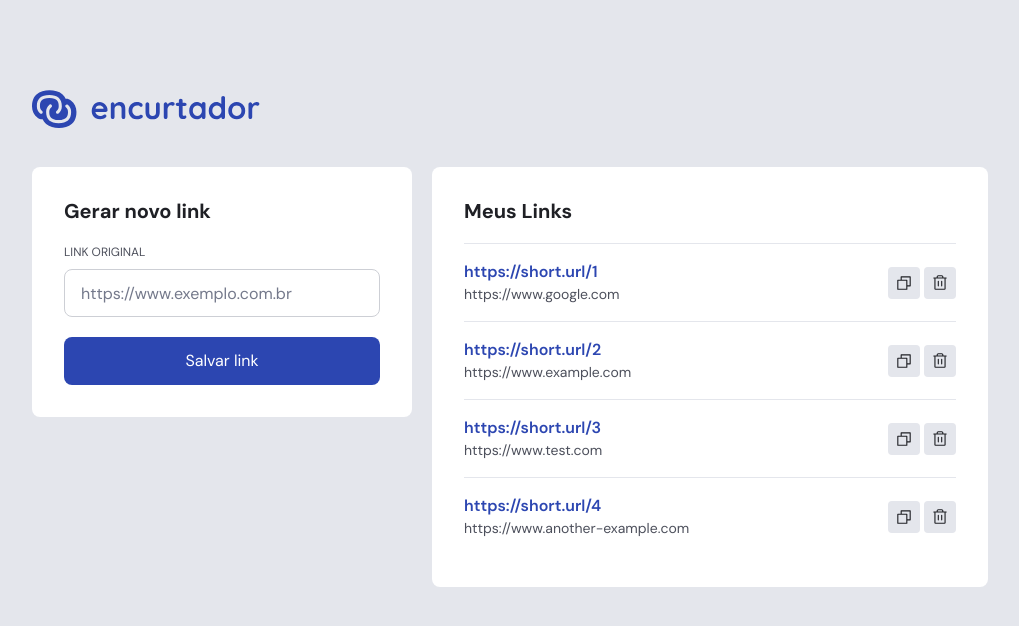
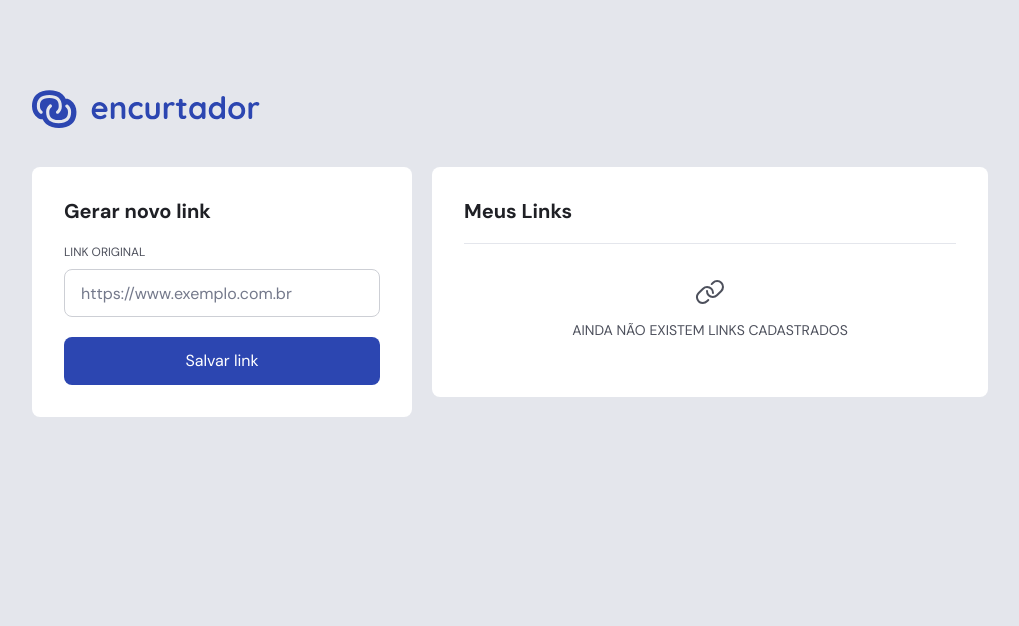
Before and after one commit to ClodoaldoDantas/encurtador-de-links-web, a React (Vite) app: page / in a window 1280 px wide. Shown: the top 626 px of the page, without its empty margins (130-1149 px from the left). Built offline with nearby package versions, Linux system fonts and the light colour scheme.

Commit message:
feat: add ShortLinkItem component and integrate with ShortLinksList, update styles and loading/error states

```diff
--- /dev/null
+++ b/src/pages/home/components/short-link-item/index.tsx
@@ -0,0 +1,35 @@
+import { CopyIcon, TrashIcon } from '@phosphor-icons/react'
+import { IconButton } from '../../../../components/ui/icon-button'
+import styles from './styles.module.scss'
+
+type ShortLinkItemProps = {
+	link: {
+		id: number
+		short_url: string
+		original_url: string
+	}
+}
+
+export function ShortLinkItem({ link }: ShortLinkItemProps) {
+	return (
+		<li key={link.id} className={styles.listItem}>
+			<div className={styles.listItemInfo}>
+				<a href={link.short_url} rel="noopener noreferrer">
+					{link.short_url}
+				</a>
+
+				<span>{link.original_url}</span>
+			</div>
+
+			<div className={styles.listItemActions}>
+				<IconButton aria-label="Copiar link encurtado">
+					<CopyIcon size={18} />
+				</IconButton>
+
+				<IconButton aria-label="Excluir link encurtado">
+					<TrashIcon size={18} />
+				</IconButton>
+			</div>
+		</li>
+	)
+}
--- /dev/null
+++ b/src/pages/home/components/short-link-item/styles.module.scss
@@ -0,0 +1,36 @@
+.listItem {
+  display: flex;
+  align-items: center;
+  justify-content: space-between;
+  padding-bottom: 1rem;
+}
+
+.listItem+.listItem {
+  padding-top: 1rem;
+  border-top: 1px solid var(--gray-200);
+}
+
+.listItemInfo {
+  display: flex;
+  flex-direction: column;
+
+  a {
+    color: var(--blue-base);
+    font-size: 1rem;
+    font-weight: 600;
+
+    &:hover {
+      text-decoration: underline;
+    }
+  }
+
+  span {
+    font-size: 0.875rem;
+  }
+}
+
+.listItemActions {
+  display: flex;
+  align-items: center;
+  gap: 0.25rem;
+}
--- a/src/pages/home/components/short-links-list/index.tsx
+++ b/src/pages/home/components/short-links-list/index.tsx
@@ -1,59 +1,48 @@
-import { CopyIcon, TrashIcon } from '@phosphor-icons/react'
+import {
+	CircleNotchIcon,
+	LinkIcon,
+	WarningOctagonIcon,
+} from '@phosphor-icons/react'
 import { Card } from '../../../../components/ui/card'
-import { IconButton } from '../../../../components/ui/icon-button'
+import type { Link } from '../../../../types/link'
+import { ShortLinkItem } from '../short-link-item'
 import styles from './styles.module.scss'
 
 export function ShortLinksList() {
-	const allLinks = [
-		{
-			id: 1,
-			original_url: 'https://www.google.com',
-			short_url: 'https://short.url/1',
-		},
-		{
-			id: 2,
-			original_url: 'https://www.example.com',
-			short_url: 'https://short.url/2',
-		},
-		{
-			id: 3,
-			original_url: 'https://www.test.com',
-			short_url: 'https://short.url/3',
-		},
-		{
-			id: 4,
-			original_url: 'https://www.another-example.com',
-			short_url: 'https://short.url/4',
-		},
-	]
+	const allLinks: Link[] = [] // This should be replaced with actual data fetching logic
+	const loading = false // This should be replaced with actual loading state
+	const isError = false // This should be replaced with actual error state
 
 	return (
 		<Card>
 			<h2 className={styles.title}>Meus Links</h2>
 
-			<ul className={styles.list}>
-				{allLinks.map((link) => (
-					<li key={link.id} className={styles.listItem}>
-						<div className={styles.listItemInfo}>
-							<a href={link.short_url} rel="noopener noreferrer">
-								{link.short_url}
-							</a>
+			{loading ? (
+				<div className={styles.loadingState}>
+					<CircleNotchIcon size={32} />
+					<p>Carregando...</p>
+				</div>
+			) : isError ? (
+				<div className={styles.errorState}>
+					<WarningOctagonIcon size={32} />
+					<p>Erro ao carregar links</p>
+				</div>
+			) : (
+				<>
+					{allLinks.length === 0 && (
+						<div className={styles.emptyState}>
+							<LinkIcon size={32} />
+							<p>Ainda não existem links cadastrados</p>
+						</div>
+					)}
 
-							<span>{link.original_url}</span>
-						</div>
-
-						<div className={styles.listItemActions}>
-							<IconButton aria-label="Copiar link encurtado">
-								<CopyIcon size={18} />
-							</IconButton>
-
-							<IconButton aria-label="Excluir link encurtado">
-								<TrashIcon size={18} />
-							</IconButton>
-						</div>
-					</li>
-				))}
-			</ul>
+					<ul className={styles.list}>
+						{allLinks.map((link) => (
+							<ShortLinkItem key={link.id} link={link} />
+						))}
+					</ul>
+				</>
+			)}
 		</Card>
 	)
 }
--- a/src/pages/home/components/short-links-list/styles.module.scss
+++ b/src/pages/home/components/short-links-list/styles.module.scss
@@ -1,39 +1,41 @@
 .title {
   font-size: 1.25rem;
   line-height: 1.5rem;
-  margin-bottom: 1.25rem;
+  padding-bottom: 1.25rem;
+  margin-bottom: 1rem;
+  border-bottom: 1px solid var(--gray-200);
 }
 
-.listItem {
-  padding: 1rem 0;
-  border-top: 1px solid var(--gray-200);
-
-  display: flex;
-  align-items: center;
-  justify-content: space-between;
-}
-
-.listItemInfo {
+.emptyState,
+.loadingState,
+.errorState {
   display: flex;
   flex-direction: column;
+  align-items: center;
+  gap: 0.75rem;
+  padding: 1rem 0 1.5rem;
 
-  a {
-    color: var(--blue-base);
-    font-size: 1rem;
-    font-weight: 600;
-
-    &:hover {
-      text-decoration: underline;
-    }
-  }
-
-  span {
+  p {
+    text-transform: uppercase;
     font-size: 0.875rem;
   }
 }
 
-.listItemActions {
-  display: flex;
-  align-items: center;
-  gap: 0.25rem;
+.loadingState svg {
+  animation: spin 2s linear infinite;
+  color: var(--blue-base);
 }
+
+@keyframes spin {
+  0% {
+    transform: rotate(0deg);
+  }
+
+  100% {
+    transform: rotate(360deg);
+  }
+}
+
+.errorState {
+  color: var(--danger);
+}
--- /dev/null
+++ b/src/types/link.ts
@@ -0,0 +1,5 @@
+export type Link = {
+	id: number
+	original_url: string
+	short_url: string
+}
```
